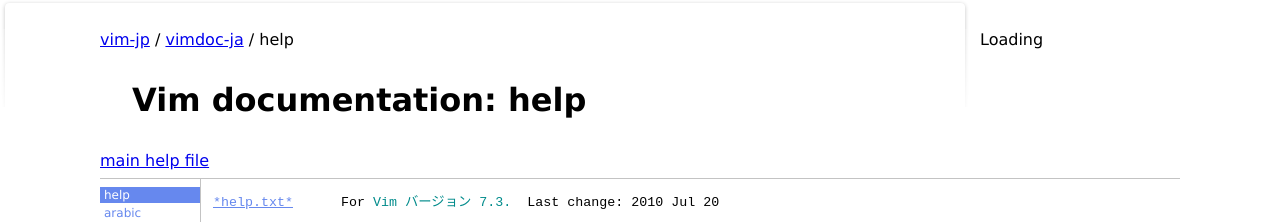
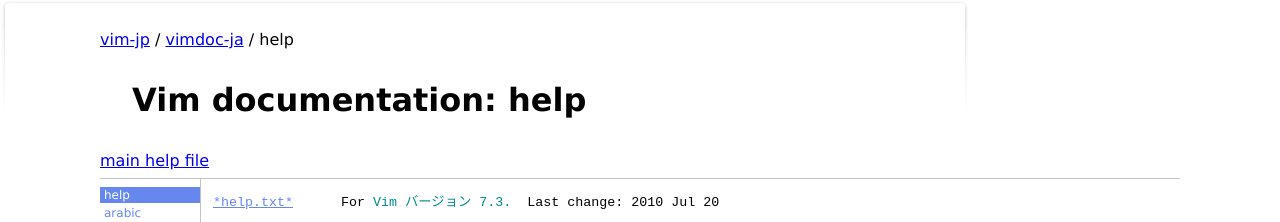
Before and after one commit to vim-jp/vimdoc-ja, a Jekyll site: the page built from index.html, in a window 1280 px wide and 900 px high. Shown: the top 222 px of the window. Built offline with Jekyll 4.4.1, drawn with Linux system fonts in a browser that asks for light colours; nearby versions of some CDN libraries; Markdown is read by kramdown in place of the engine named in the settings; comment, search, counter and statistics services are not loaded.

Commit message:
closes #16

```diff
--- a/_layouts/vimdoc.html
+++ b/_layouts/vimdoc.html
@@ -12,7 +12,7 @@
 <script src="http://ajax.googleapis.com/ajax/libs/jquery/1.6.4/jquery.min.js" type="text/javascript"></script>
 <script src="vimdoc-ja.js" type="text/javascript"></script>
 
-<script src="//www.google.com/jsapi" type="text/javascript"></script>
+<script src="http://www.google.com/jsapi" type="text/javascript"></script>
 <script type="text/javascript">
   google.load("search", "1", {language : "ja"});
   google.setOnLoadCallback(function() {
@@ -23,12 +23,12 @@
     customSearchControl.draw('SearchForm', options);
   }, true);
 </script>
-<link rel="stylesheet" href="//www.google.com/cse/style/look/default.css" type="text/css" />
+<link rel="stylesheet" href="http://www.google.com/cse/style/look/default.css" type="text/css" />
 
 <body>
 
 <header>
-<div id="SearchForm">Loading</div>
+<div id="SearchForm"></div>
 <div>
   <a href="http://vim-jp.org/">vim-jp</a>
   / <a href="http://vim-jp.org/vimdoc-ja/">vimdoc-ja</a>
```
